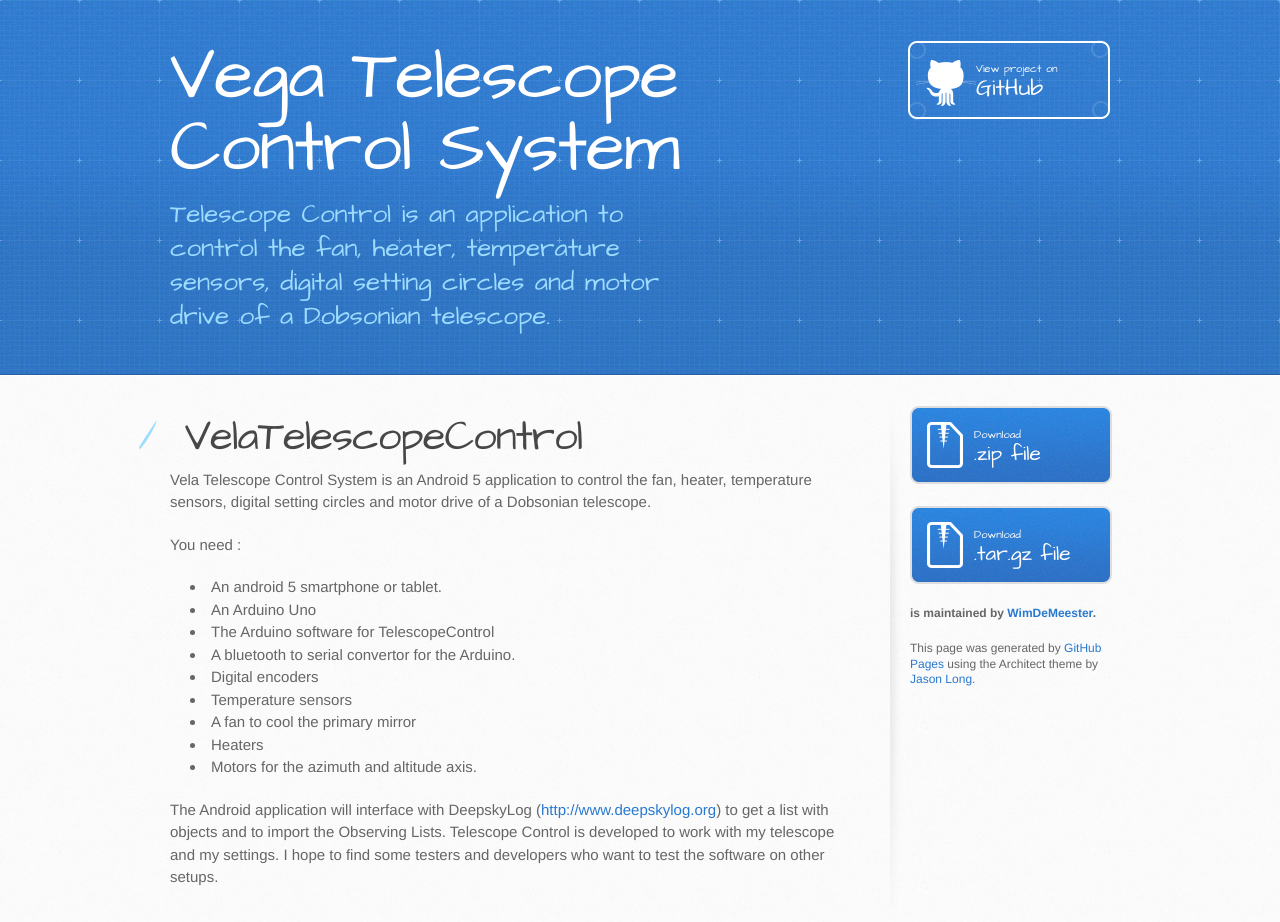
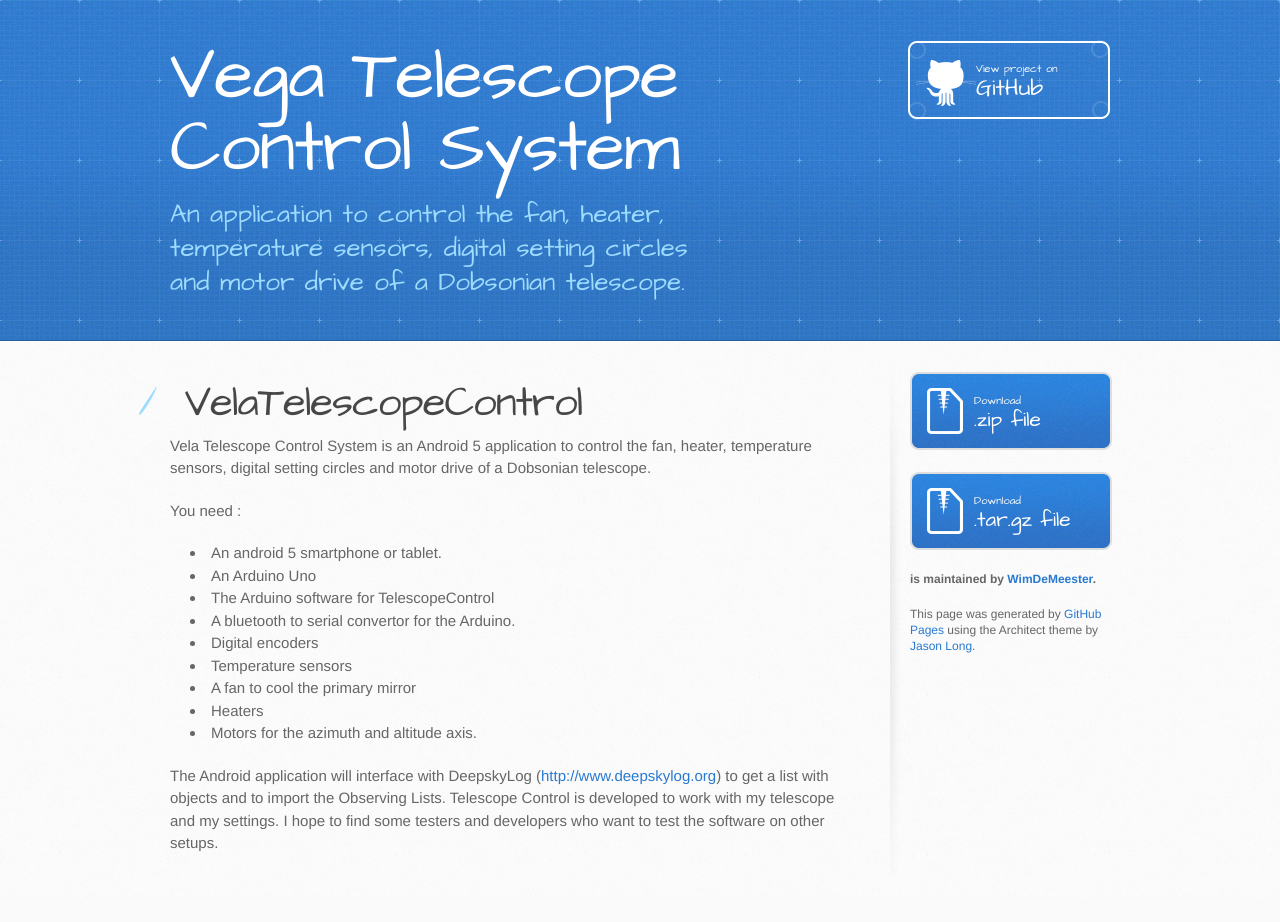
Before and after one commit to WimDeMeester/Vela, a plain HTML site: page index.html in a window 1280 px wide. After the commit the page ends 898 px from the top, so only its background shows below. Drawn offline with Linux system fonts and the light colour scheme.

Commit message:
Some cosmetic changes.

```diff
--- a/index.html
+++ b/index.html
@@ -20,7 +20,7 @@
     <header>
       <div class="inner">
         <h1>Vega Telescope Control System</h1>
-        <h2>Telescope Control is an application to control the fan, heater, temperature sensors, digital setting circles and motor drive of a Dobsonian telescope.</h2>
+        <h2>An application to control the fan, heater, temperature sensors, digital setting circles and motor drive of a Dobsonian telescope.</h2>
         <a href="https://github.com/WimDeMeester/VegaTelescopeControlSystem" class="button"><small>View project on</small> GitHub</a>
       </div>
     </header>
```
